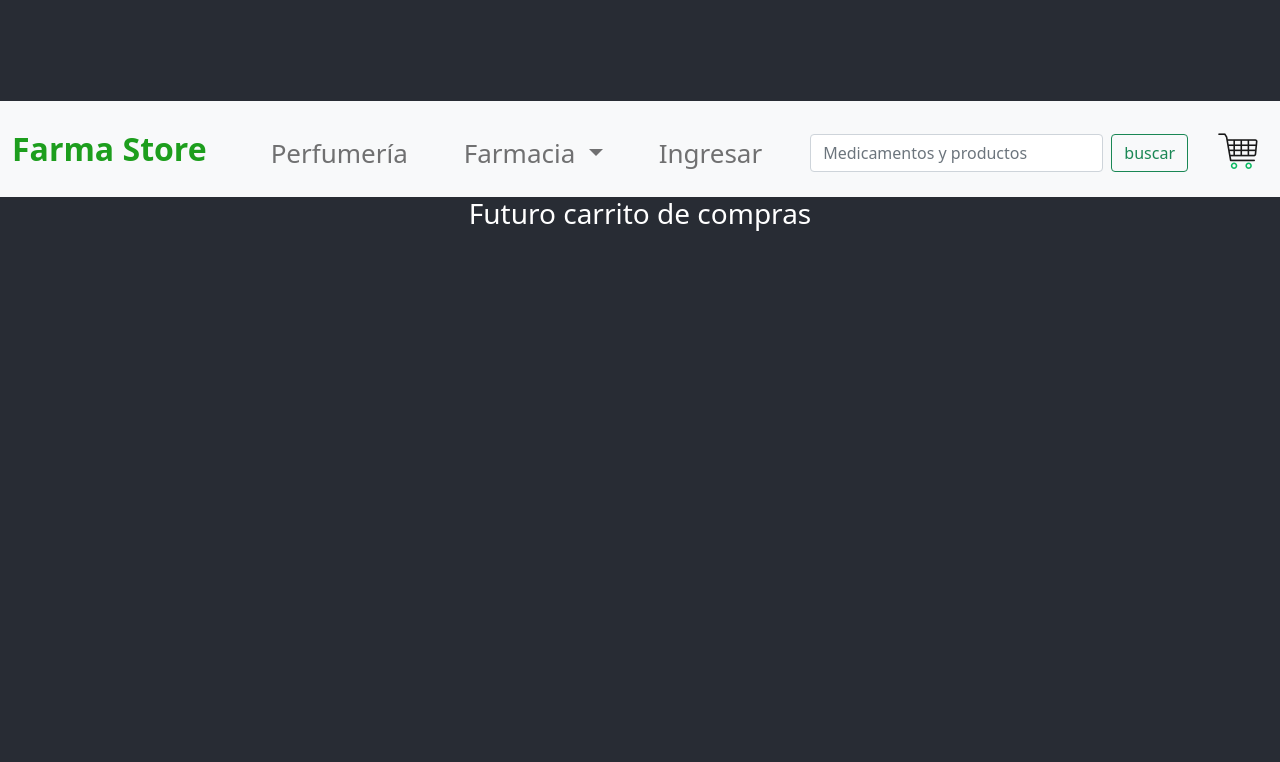
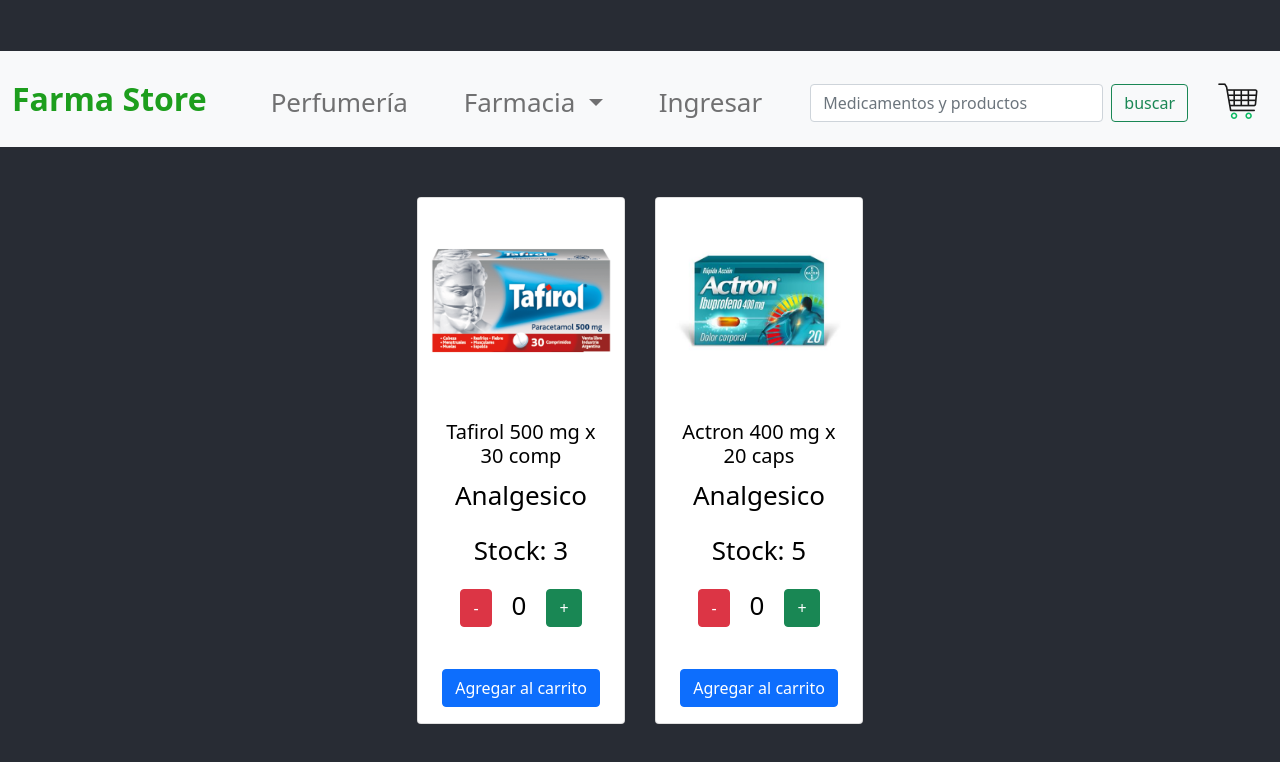
Before and after one commit to lucasferretta/my-shop, a React (Create React App) app: page / in a window 1280 px wide. Shown: the top 762 px of the page. Built offline with nearby package versions, Linux system fonts and the light colour scheme.

Commit message:
cards productos

```diff
--- a/src/App.js
+++ b/src/App.js
@@ -2,6 +2,9 @@
 import NavBar from "./components/NavBar";
 import "bootstrap/dist/css/bootstrap.min.css";
 import ItemListContainer from './components/ItemListContainer';
+import ItemCount from './components/ItemCount';
+import tafirol from './img/tafirol.png'
+import actron20 from './img/actron20.jpg'
 
 
 function App() {
@@ -11,7 +14,15 @@
       <header className="App-header">
 
         <NavBar />
-        <ItemListContainer />
+
+        <ItemListContainer>
+          <div className="contenedorCards">
+          <ItemCount initial="0" stock="3" producto="Tafirol 500 mg x 30 comp "imgProd={tafirol} descripcion="Analgesico" />
+          <ItemCount initial="0" stock="5" producto="Actron 400 mg x 20 caps" imgProd={actron20} descripcion="Analgesico" />
+          </div>
+        </ItemListContainer>
+
+
 
       </header>
 
--- /dev/null
+++ b/src/components/ItemCount.js
@@ -0,0 +1,51 @@
+import { useState, useEffect } from "react";
+
+
+export default function ItemCount({stock, initial, producto,imgProd,descripcion}){
+    const [count, setCount] = useState (parseInt(initial));
+    const stockBase = stock||0;
+    const nombreProducto = producto;
+    const imgProducto = imgProd;
+    const infoProducto = descripcion;
+
+    const validarSumar = (cantidad=0, cantidadDisponible=0) => {
+        if (cantidad < cantidadDisponible){
+            setCount(count+1)
+        }
+    };
+
+    const validarRestar = (cantidad=0) => {
+        if (cantidad > 0){
+        setCount(count-1);
+        }
+    }
+
+
+
+    useEffect(()=> {
+
+
+    }, [])
+
+    return(
+        <>
+            <div className="card">
+
+                <img src={imgProducto} className="card-img-top" alt="imagen" />
+                    <div className="card-body">
+                        <h5 className="card-title">{nombreProducto}</h5>
+                        <p className="card-text">{infoProducto}</p>
+                        <p className="card-text">Stock: {stockBase}</p>
+                        <button className="btn btn-danger" onClick={() => validarRestar(count)}>-</button>
+                        <p id="contador">{count}</p>
+                        <button className="btn btn-success" onClick={() => validarSumar(count,stockBase)}>+</button>
+                        <br />
+                        <br />
+                        <button className="btn btn-primary">Agregar al carrito</button>
+                    </div>
+            </div>
+        </>
+    )
+
+
+}
--- a/src/components/ItemListContainer.js
+++ b/src/components/ItemListContainer.js
@@ -1,11 +1,12 @@
-import React, { Component } from 'react'
+import React from 'react'
 
-export default class ItemListContainer extends Component {
-    render() {
+
+export default function ItemListContainer(props) {
+
         return (
             <div>
-                <h3>Futuro carrito de compras</h3>
+                {props.children}
             </div>
         )
-    }
+
 }
--- a/src/index.css
+++ b/src/index.css
@@ -5,11 +5,13 @@
     sans-serif;
   -webkit-font-smoothing: antialiased;
   -moz-osx-font-smoothing: grayscale;
+
 }
 
 code {
   font-family: source-code-pro, Menlo, Monaco, Consolas, 'Courier New',
     monospace;
+
 }
 
 #navTitulo{
@@ -20,7 +22,7 @@
 
 .navbar{
   width: 100%;
-  margin-top: -460px;
+  margin-top: -10px;
 }
 
 .nav-item{
@@ -37,3 +39,29 @@
   margin-left: 0px;
 
 }
+
+.card{
+  width: 13rem;
+  margin: 50px 15px 15px 15px;
+
+
+
+
+}
+
+.contenedorCards{
+  display: flex;
+
+
+}
+
+h5, p{
+  color: black;
+
+}
+
+#contador{
+  display: inline;
+  margin-left: 20px ;
+  margin-right: 20px ;
+}
```
Also changed, not shown: src/components/CartWidget.js (line endings or trailing spaces), src/img/actron20.jpg (added), src/img/tafirol.png (added).
